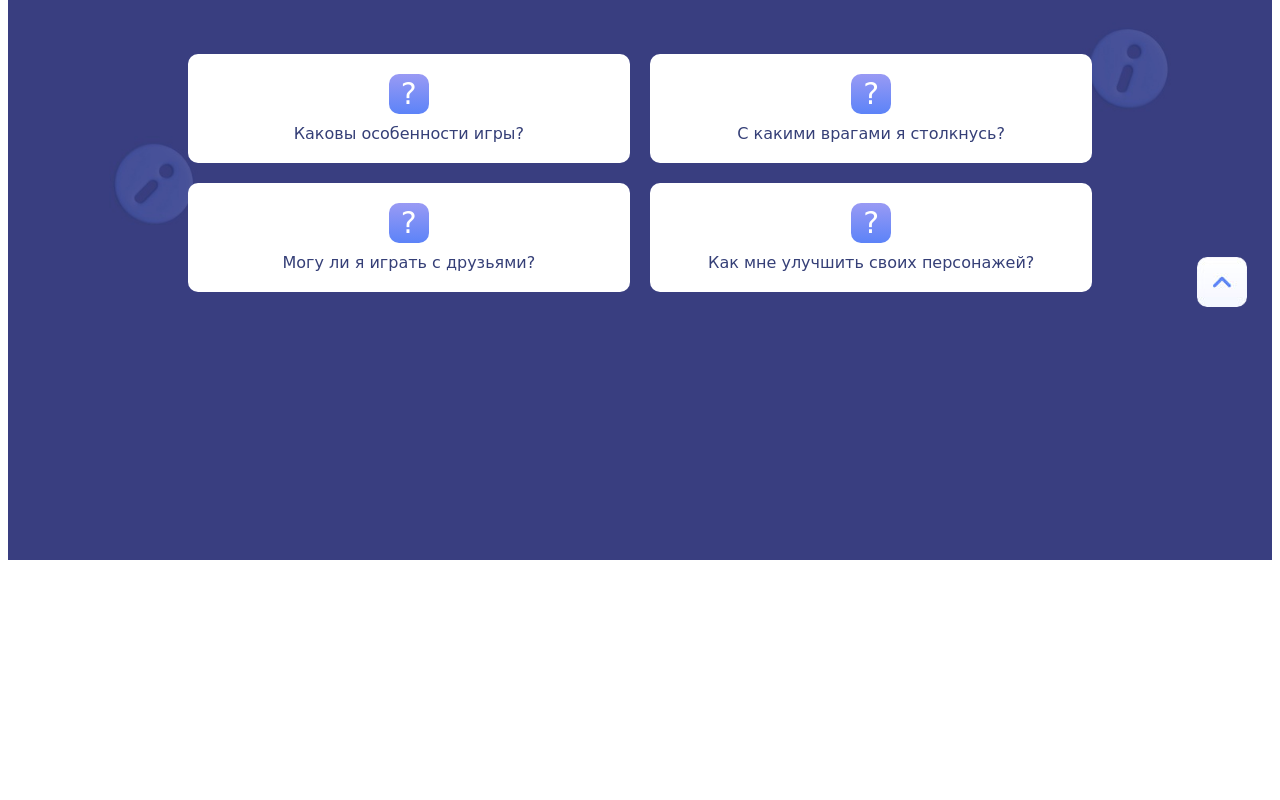
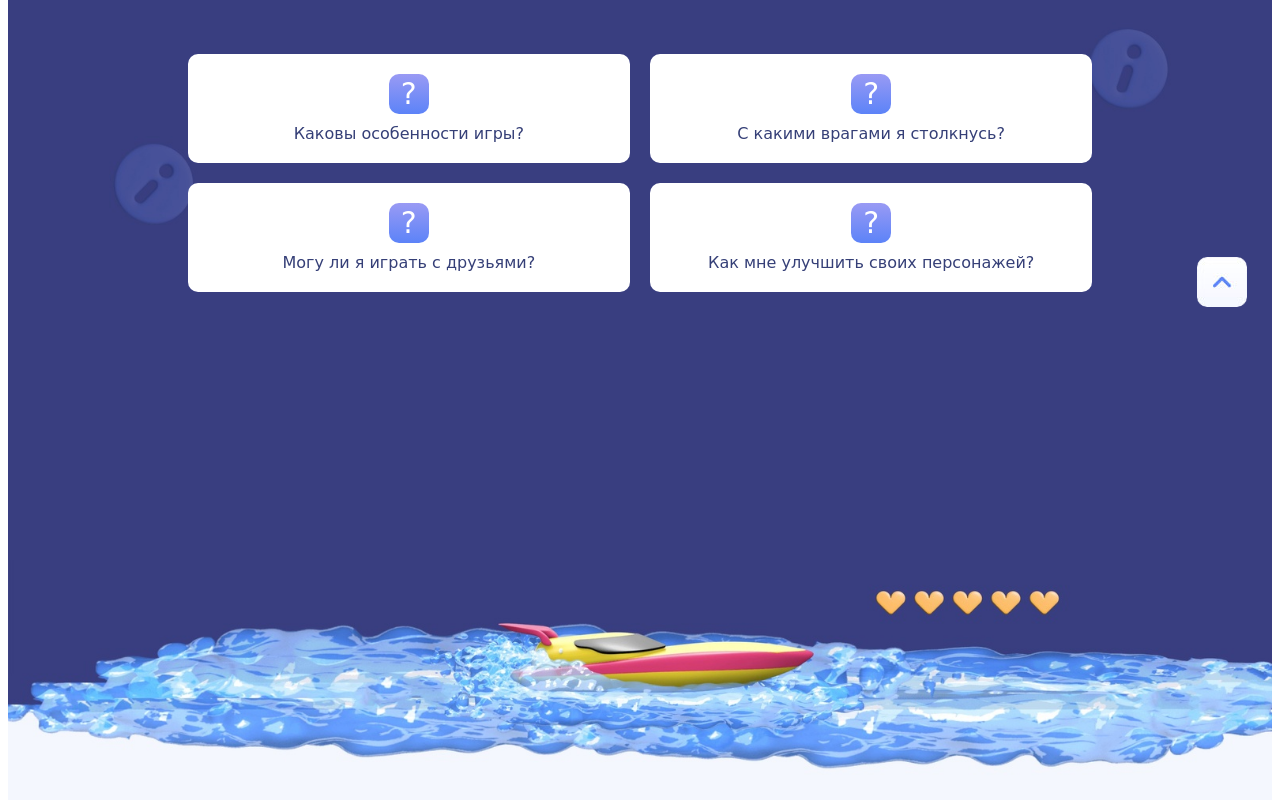
Before and after one commit to kirill-imanuilov/insite-competition, a React (Vite) app: page / in a window 1280 px wide. Shown: the part 1950-2750 px from the top of the page. Before the commit the page ends 2510 px from the top, so only its background shows below. Built offline with nearby package versions, Linux system fonts and the light colour scheme.

Commit message:
feat: add image to the page

```diff
--- a/src/Page.tsx
+++ b/src/Page.tsx
@@ -10,6 +10,7 @@ export function Page() {
         <Title />
         <About />
         <Questions />
+        <img src='/bg.jpg' />
       </div>
     </div>
   );
```
